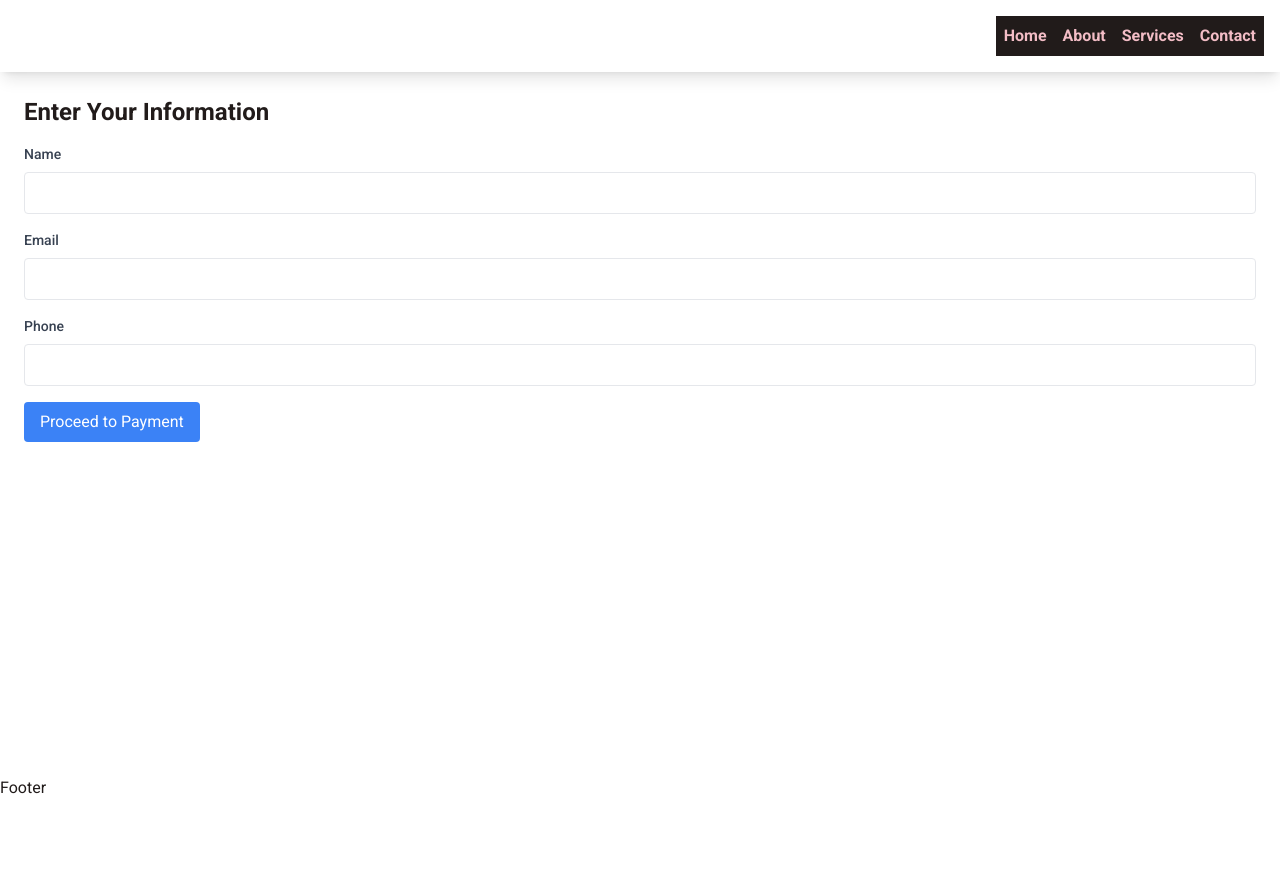
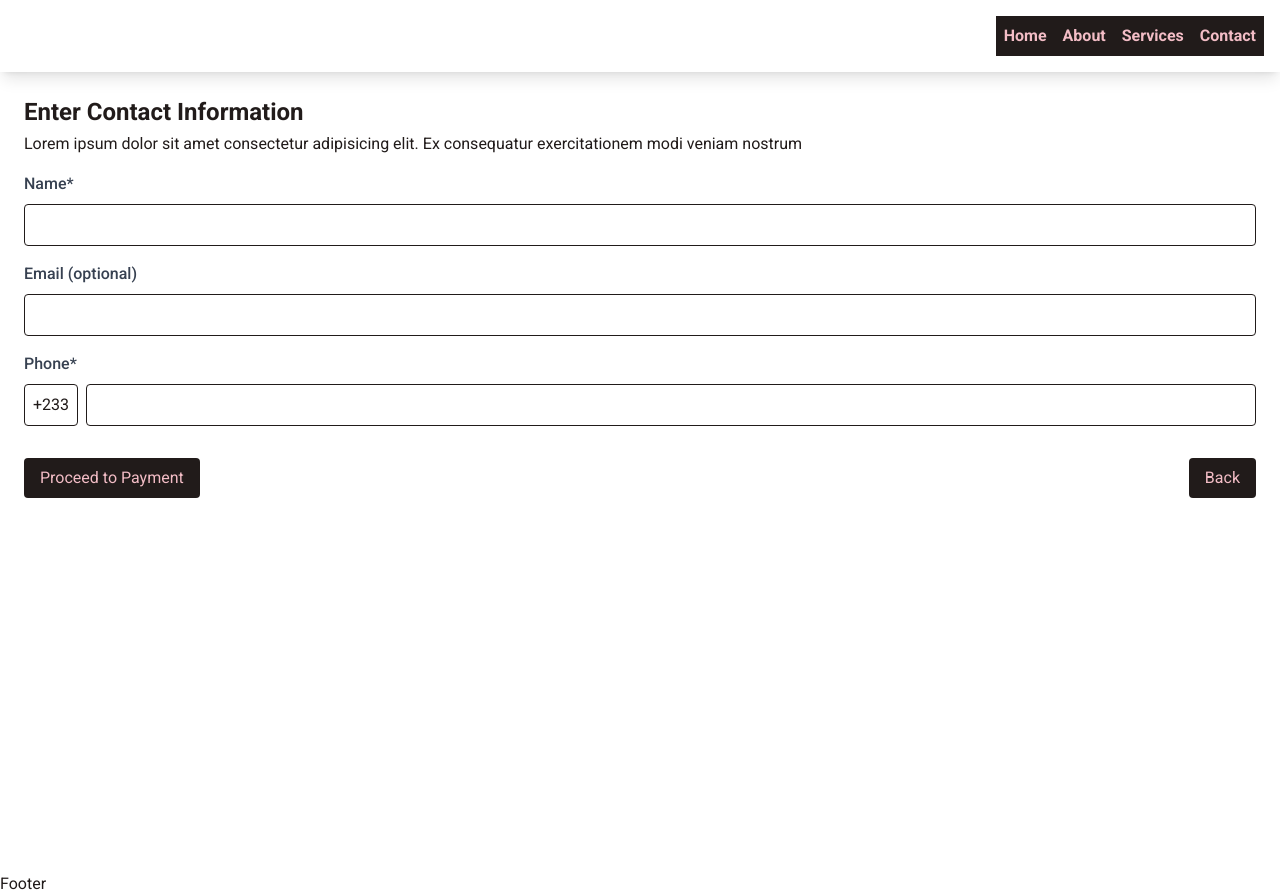
Before and after one commit to Aliko2020/laidbydiba, a React (Vite) app in the folder client/: page /user-info in a window 1280 px wide. Before the commit the page ends 800 px from the top, so only its background shows below. Built offline with nearby package versions, Linux system fonts and the light colour scheme.

Commit message:
worked on userform

```diff
--- a/client/package.json
+++ b/client/package.json
@@ -11,9 +11,11 @@
   },
   "dependencies": {
     "axios": "^1.7.8",
+    "formik": "^2.4.6",
     "react": "^18.3.1",
     "react-dom": "^18.3.1",
-    "react-router-dom": "^7.0.1"
+    "react-router-dom": "^7.0.1",
+    "yup": "^1.5.0"
   },
   "devDependencies": {
     "@eslint/js": "^9.15.0",
--- a/client/src/components/Navbar.jsx
+++ b/client/src/components/Navbar.jsx
@@ -18,7 +18,7 @@ const Navbar = () => {
         </div>
         <div className={`sm:flex sm:items-center sm:w-auto bg-Complemetary text-Primary ${isOpen ? 'fixed' : 'hidden'} left-0 top-0 w-1/2 h-full sm:static sm:w-auto`}>
           <ul className="sm:flex sm:justify-between p-4 sm:p-0">
-            <div className="sm:hidden ml-2 text-lg mt-2 font-Pacifico">Laidbydiba</div>
+            <div className="sm:hidden ml-2 text-lg mt-2 underline">Laidbydiba</div>
             <li className="font-semibold p-2">
               <a href="#">Home</a>
             </li>
--- a/client/src/components/UserForm.jsx
+++ b/client/src/components/UserForm.jsx
@@ -1,55 +1,81 @@
-import React, { useState } from 'react';
+import React from 'react';
 import { useNavigate } from 'react-router-dom';
+import { Formik, Form, Field, ErrorMessage } from 'formik';
+import * as Yup from 'yup';
 
 const UserForm = ({ onSubmit }) => {
-  const [name, setName] = useState('');
-  const [email, setEmail] = useState('');
-  const [phone, setPhone] = useState('');
   const navigate = useNavigate();
 
-  const handleSubmit = (e) => {
-    e.preventDefault();
-    if (name && email && phone) {
-      onSubmit({ name, email, phone });
-      navigate('/payment'); // Corrected to use 'navigate' instead of 'history.push'
-    } else {
-      alert('Please fill in all fields.');
-    }
-  };
+  const validationSchema = Yup.object({
+    name: Yup.string()
+      .min(3, 'Name must be at least 3 characters')
+      .required('Name is required'),
+    email: Yup.string()
+      .email('Invalid email address')
+      .required('Email is required'),
+    phone: Yup.string()
+      .required('Phone number is required'),
+  });
 
   return (
-    <div className="p-6">
-      <h2 className="text-2xl font-bold mb-4">Enter Your Information</h2>
-      <form onSubmit={handleSubmit}>
+    <div className="p-6 h-[100vh]">
+      <h2 className="text-2xl font-bold mb-1">Enter Contact Information</h2>
+      <p className='mb-4'>Lorem ipsum dolor sit amet consectetur adipisicing elit. Ex consequatur exercitationem modi veniam nostrum</p>
+      <Formik
+        initialValues={{ name: '', email: '', phone: '' }}
+        validationSchema={validationSchema}
+        onSubmit={(values) => {
+          onSubmit(values);
+          navigate('/payment');
+        }}
+      >
+        {({ isSubmitting }) => (
+          <Form>
             <div className="mb-4">
-          <label className="block mb-2 text-sm font-medium text-gray-700">Name</label>
-          <input
+              <label className="block mb-2 font-medium text-gray-700">Name*</label>
+              <Field
                 type="text"
-            className="border rounded w-full py-2 px-3 text-gray-700"
-            value={name}
-            onChange={(e) => setName(e.target.value)}
+                name="name"
+                className="border border-Complemetary rounded w-full py-2 px-3 text-gray-700 focus:outline-none"
+              />
+              <ErrorMessage name="name" component="div" className="text-red-500 text-sm" />
+            </div>
+            <div className="mb-4">
+              <label className="block mb-2 font-medium text-gray-700">Email (optional)</label>
+              <Field
+                type="email"
+                name="email"
+                className="border border-Complemetary rounded w-full py-2 px-3 text-gray-700 focus:outline-none"
+              />
+              <ErrorMessage name="email" component="div" className="text-red-500 text-sm" />
+            </div>
+            <div className="mb-4">
+              <label className="block mb-2 font-medium text-gray-700">Phone*</label>
+              <div className='flex gap-2 items-center'>
+                <label className='border border-Complemetary p-2 rounded' htmlFor="">+233</label>
+                <Field
+                type="text"
+                name="phone"
+                className="border border-Complemetary rounded w-full py-2 px-3 text-gray-700 focus:outline-none"
               />
               </div>
-        <div className="mb-4">
-          <label className="block mb-2 text-sm font-medium text-gray-700">Email</label>
-          <input
-            type="email"
-            className="border rounded w-full py-2 px-3 text-gray-700"
-            value={email}
-            onChange={(e) => setEmail(e.target.value)}
-          />
+              <ErrorMessage name="phone" component="div" className="text-red-500 text-sm" />
             </div>
-        <div className="mb-4">
-          <label className="block mb-2 text-sm font-medium text-gray-700">Phone</label>
-          <input
-            type="text"
-            className="border rounded w-full py-2 px-3 text-gray-700"
-            value={phone}
-            onChange={(e) => setPhone(e.target.value)}
-          />
+            <div className='flex justify-between mt-8'>
+            <button type="submit" className="bg-Complemetary text-Primary px-4  rounded" disabled={isSubmitting}>
+              Proceed to Payment
+            </button>
+            <button
+              onClick={() => navigate(-1)}
+              className="bg-Complemetary text-Primary px-4 py-2 rounded"
+            >
+              Back
+            </button>
             </div>
-        <button type="submit" className="bg-blue-500 text-white px-4 py-2 rounded">Proceed to Payment</button>
-      </form>
+          </Form>
+        )}
+      </Formik>
+
     </div>
   );
 };
--- a/client/src/components/slotslist.jsx
+++ b/client/src/components/slotslist.jsx
@@ -29,31 +29,49 @@ const SlotList = ({ onBook }) => {
     navigate('/user-info');
   };
 
+  const getBackgroundColor = (date) => {
+    const day = new Date(date).toLocaleDateString('en-US', { weekday: 'long' });
+    const colors = {
+      Monday: 'bg-red-100',
+      Tuesday: 'bg-Primary',
+      Wednesday: 'bg-red-100',
+      Thursday: 'bg-Primary',
+      Friday: 'bg-red-100',
+      Saturday: 'bg-Primary',
+      Sunday: 'bg-red-100'
+    };
+    return colors[day] || 'bg-Primary';
+  };
+
   return (
     <div className="p-6">
       <h1 className="text-2xl font-bold text-center mb-6">Available Slots</h1>
       <div className="mb-4">
-        <label className="block mb-2 text-sm font-medium text-gray-700">Select Service</label>
         <select
-          className="border rounded w-full py-2 px-3 text-gray-700"
+          className="border rounded bg-Complemetary text-Primary w-full py-3 px-3 focus:outline-none"
           value={selectedService}
           onChange={(e) => setSelectedService(e.target.value)}
         >
           <option value="">Choose a service</option>
-          <option value="Makeup Session">Makeup Session</option>
-          <option value="Haircut">Haircut</option>
-          <option value="Hair Coloring">Hair Coloring</option>
-          <option value="Bridal Makeup">Bridal Makeup</option>
+          <option value="Glue-less wigs">Glue-less wigs</option>
+          <option value="Bridal Hairstyling">Bridal Hairstyling</option>
+          <option value="Revamping services">Revamping services</option>
+          <option value="Hair colouring">Hair colouring</option>
+          <option value="Wig styling for Occasion & shoots">Wig styling for Occasion & shoots</option>
         </select>
+
       </div>
       <div className="grid grid-cols-1 gap-4">
         {slots.map(slot => (
-          <div key={`${slot.date}-${slot.slot}`} className={`p-4 border rounded-md ${slot.booked ? 'bg-red-100' : 'bg-green-100'}`}>
+          <div
+            key={`${slot.date}-${slot.slot}`}
+            className={`p-4 border rounded-md ${getBackgroundColor(slot.date)}`}
+          >
             <p>Date: {slot.date}</p>
             <p>Slot: {slot.slot} ({slot.time})</p>
             {slot.service && <p>Service: {slot.service}</p>}
             <button
-              className={`mt-2 px-4 py-2 rounded-md ${slot.booked ? 'bg-red-500 text-white' : 'bg-blue-500 text-white'}`}
+              className={`mt-2 px-4 py-2 rounded-md ${slot.booked ? 'bg-red-500 text-white' : 'bg-Complemetary text-Primary'}`}
               onClick={() => bookSlot(slot.date, slot.slot)}
               disabled={slot.booked}
             >
@@ -62,6 +80,14 @@ const SlotList = ({ onBook }) => {
           </div>
         ))}
       </div>
+      <div className='flex justify-end w-full'>
+      <button
+        onClick={() => navigate(-1)}
+        className="bg-Complemetary mt-4 text-white px-4 py-2 rounded shadow-lg"
+      >
+        Back
+      </button>
+      </div>
     </div>
   );
 };
--- a/client/src/pages/Hero.jsx
+++ b/client/src/pages/Hero.jsx
@@ -8,7 +8,7 @@ const Hero = () => {
         <div className="flex w-full py-2 px-2">
             <img src={image1} alt="Image 1" className="w-full rounded-lg h-auto max-h-[50vh]" />
         </div>
-        <div className='flex flex-col gap-1 mt-1 px-2'>
+        <div className='flex flex-col  mt-2 px-2'>
             <div className='flex justify-between items-center'>
                 <h1 className='text-3xl font-bold '>Laidbydiba</h1>
                 <Link to="/slots" className='bg-Complemetary text-white px-4 py-1 rounded-sm'>Book</Link>
```
Also changed, not shown: 2 other files (tests, documents, lock files or other folders). Lines whose indentation alone changed are shown as unchanged.
